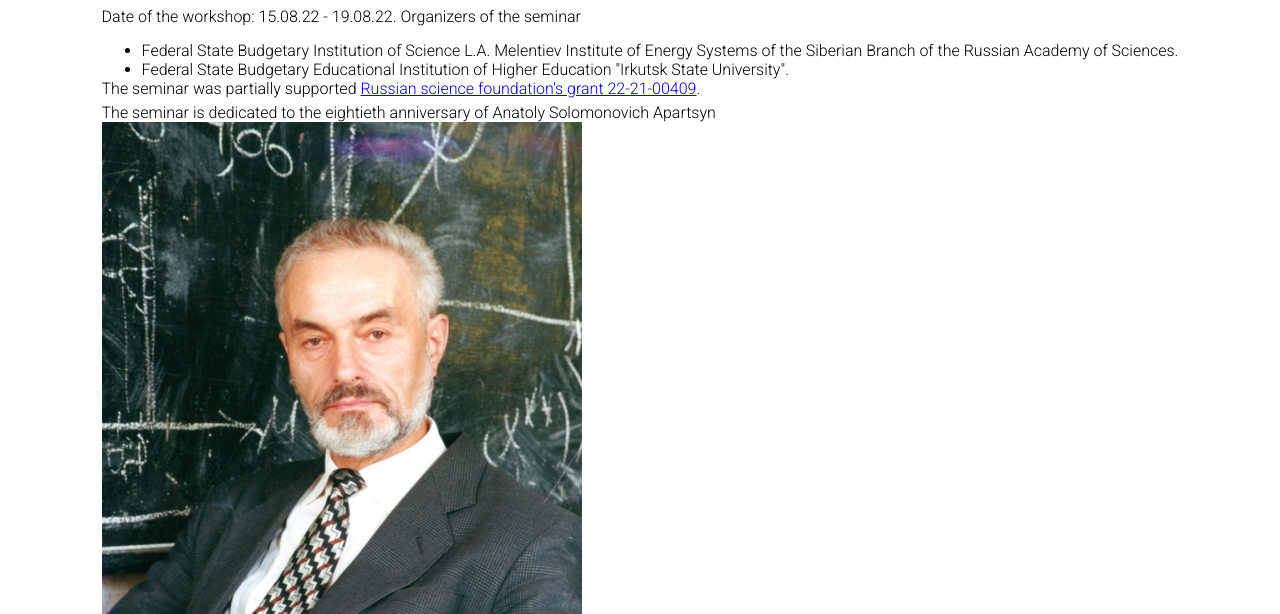
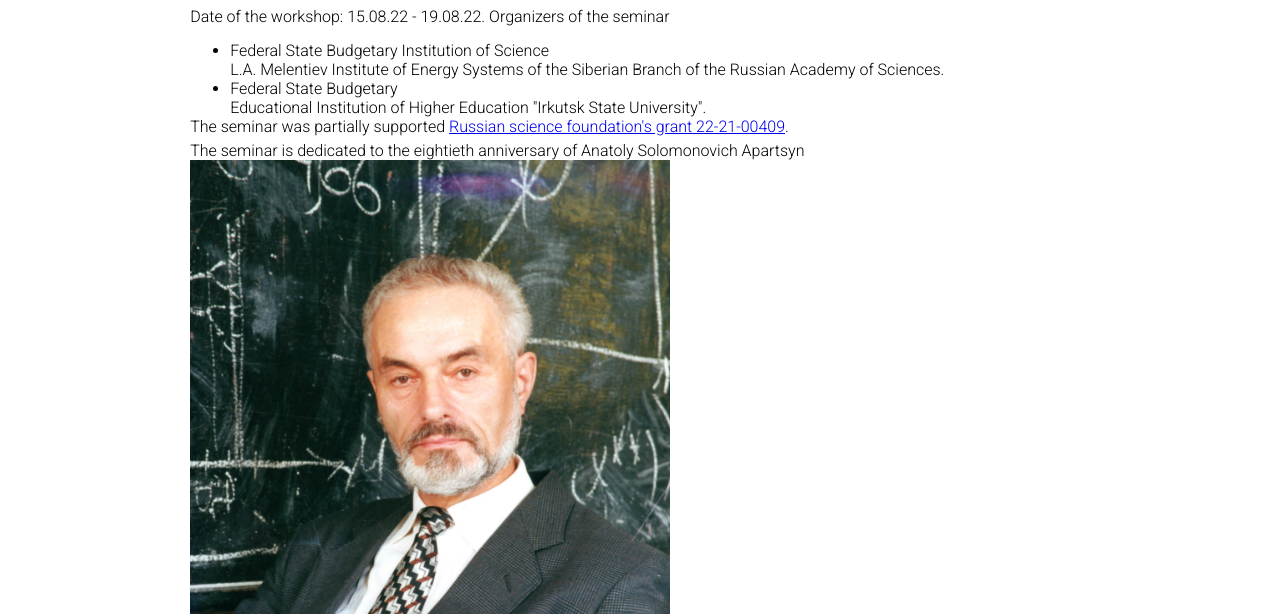
Before and after one commit to Vitamin941/USEM_Site, a plain HTML site: page eng_index.html in a window 1280 px wide. Shown: the part 186-800 px from the top of the page. Drawn offline with Linux system fonts and the light colour scheme.

Commit message:
Add break line

```diff
--- a/eng_index.html
+++ b/eng_index.html
@@ -47,8 +47,9 @@
                         <span class="text">Date of the workshop: 15.08.22 -  19.08.22.</span>
                         <span class="text">Organizers of the seminar</span>
                         <ul>
-                            <li class="text">Federal State Budgetary Institution of Science L.A. Melentiev Institute of Energy Systems of the Siberian Branch of the Russian Academy of Sciences.</li>
-                            <li class="text">Federal State Budgetary Educational Institution of Higher Education "Irkutsk State University".</li>
+                            <li class="text">Federal State Budgetary Institution of Science <br>
+                                 L.A. Melentiev Institute of Energy Systems of the Siberian Branch of the Russian Academy of Sciences.</li>
+                            <li class="text">Federal State Budgetary <br> Educational Institution of Higher Education "Irkutsk State University".</li>
                         </ul>
                         <p class="text">
                             The seminar was partially supported <a href="https://rscf.ru/prjcard_int?22-21-00409">Russian science foundation's grant 22-21-00409</a>.
```
